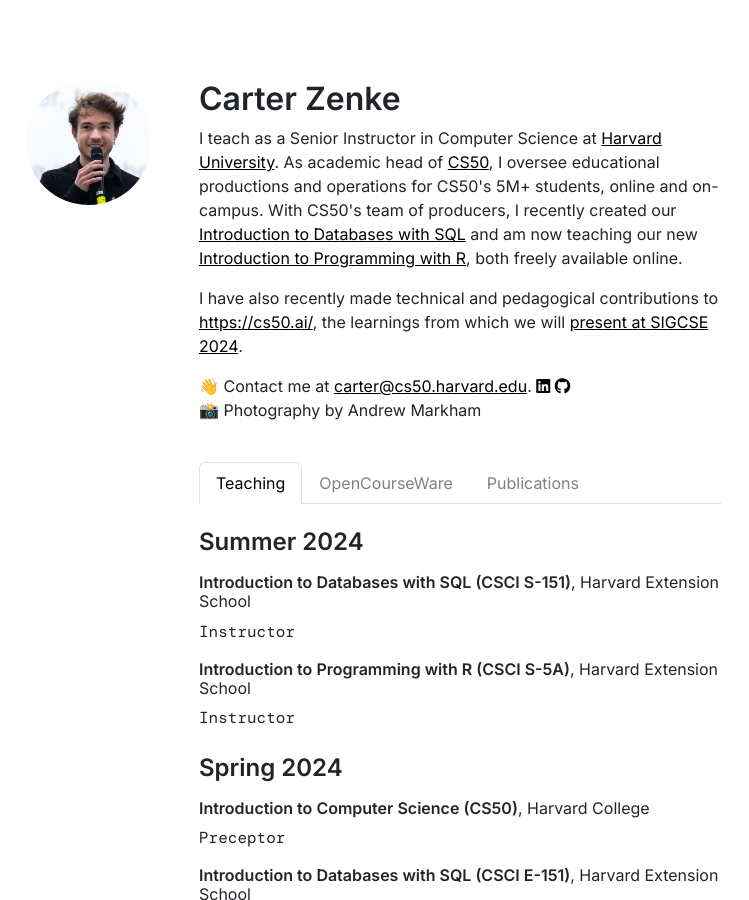
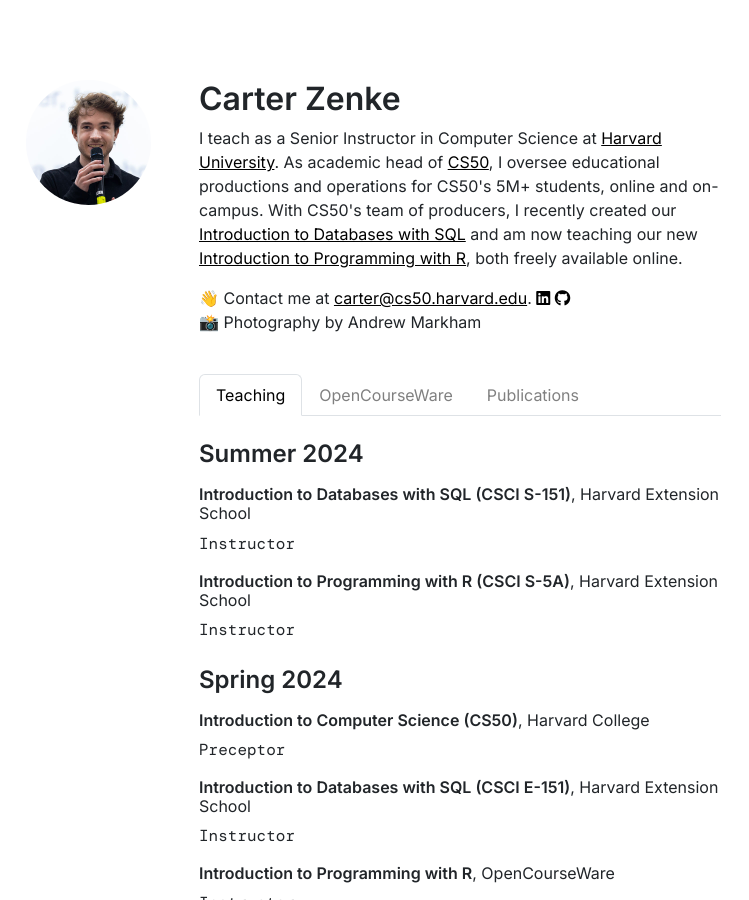
Before and after one commit to CarterZenke/jekyll-carterzenke.me, a Jekyll site: the page built from index.html, in a window 1280 px wide and 900 px high. Shown: the whole window, without its empty margins (180-929 px from the left). Built offline with Jekyll 4.4.1, drawn with Linux system fonts in a browser that asks for light colours; nearby versions of some CDN libraries; comment, search, counter and statistics services are not loaded.

Commit message:
Remove SIGCSE line

```diff
--- a/_layouts/homepage.html
+++ b/_layouts/homepage.html
@@ -53,7 +53,6 @@
                         <div class="col">
                             <h2 style="font-weight: 600">Carter Zenke</h2>
                             <p class="tagline">I teach as a Senior Instructor in Computer Science at <a href="https://www.harvard.edu/">Harvard University</a>. As academic head of <a href="https://cs50.harvard.edu/">CS50</a>, I oversee educational productions and operations for CS50's 5M+ students, online and on-campus. With CS50's team of producers, I recently created our <a href="https://cs50.harvard.edu/sql">Introduction to Databases with SQL</a> and am now teaching our new <a href="https://cs50.harvard.edu/r">Introduction to Programming with R</a>, both freely available online.</p>
-                            <p class="tagline">I have also recently made technical and pedagogical contributions to <a href="https://cs50.ai/">https://cs50.ai/</a>, the learnings from which we will <a href="https://cs.harvard.edu/malan/publications/V1fp0567-liu.pdf">present at SIGCSE 2024</a>.</p>
                             <p class="d-inline tagline">👋 Contact me at <a href="mailto:carter@cs50.harvard.edu">carter@cs50.harvard.edu</a>.</p>
                             <a href="https://www.linkedin.com/in/carterzenke" class="icon" target="_blank"><span class="fa-brands fa-linkedin" style="font-family:'FontAwesome'"></span></a>
                             <a href="https://github.com/carterzenke" class="icon" target="_blank"><span class="fa-brands fa-github" style="font-family:'FontAwesome'"></span></a>
```
